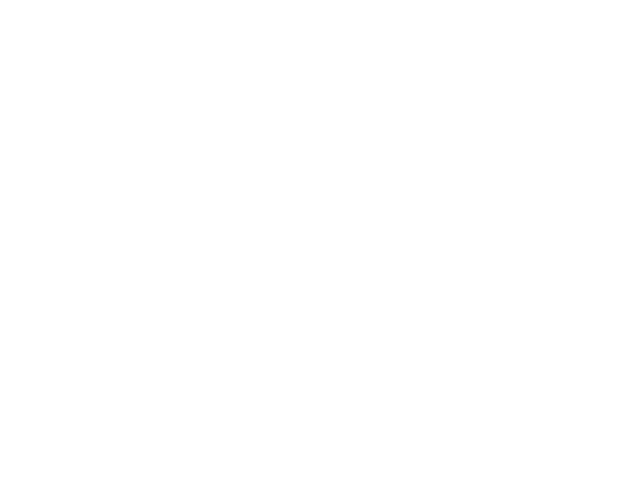
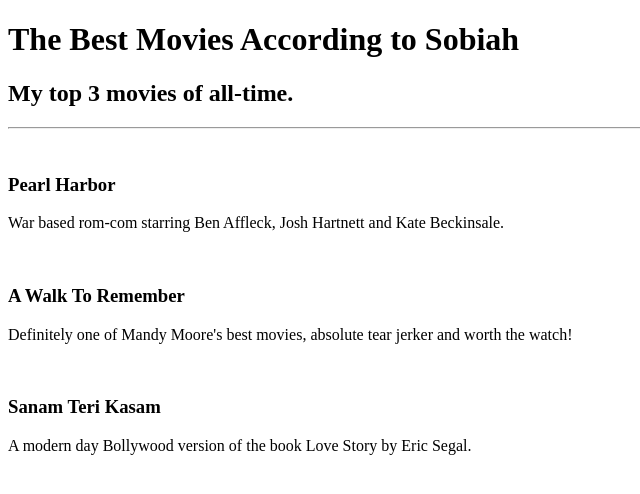
Before and after one commit to SobiahSelvarajah/ss-1-movie-ranking, a plain HTML site: page index.html in a window 1280 px wide. Shown: the whole page, without its empty margins (0-640 px from the left). Drawn offline with Linux system fonts and the light colour scheme.

Commit message:
index.html: main content added

```diff
--- a/index.html
+++ b/index.html
@@ -6,6 +6,40 @@
     <title>Movie Ranking</title>
 </head>
 <body>
-
+    <div class="container">
+        <h1 class="main-heading">
+            The Best Movies According to Sobiah
+        </h1>
+        <h2 class="subheading">
+            My top 3 movies of all-time.
+        </h2>
+        <hr />
+        <br />
+        <h3 class="title">
+            Pearl Harbor
+        </h3>
+        <p class="description">
+            War based rom-com starring Ben Affleck,
+            Josh Hartnett and Kate Beckinsale.
+        </p>
+        <br />
+        <h3 class="title">
+            A Walk To Remember
+        </h3>
+        <p class="description">
+            Definitely one of Mandy Moore's best
+            movies, absolute tear jerker and
+            worth the watch!
+        </p>
+        <br />
+        <h3 class="title">
+            Sanam Teri Kasam
+        </h3>
+        <p class="description">
+            A modern day Bollywood version of
+            the book Love Story by Eric Segal.
+        </p>
+        <br />
+    </div>
 </body>
 </html>
```
